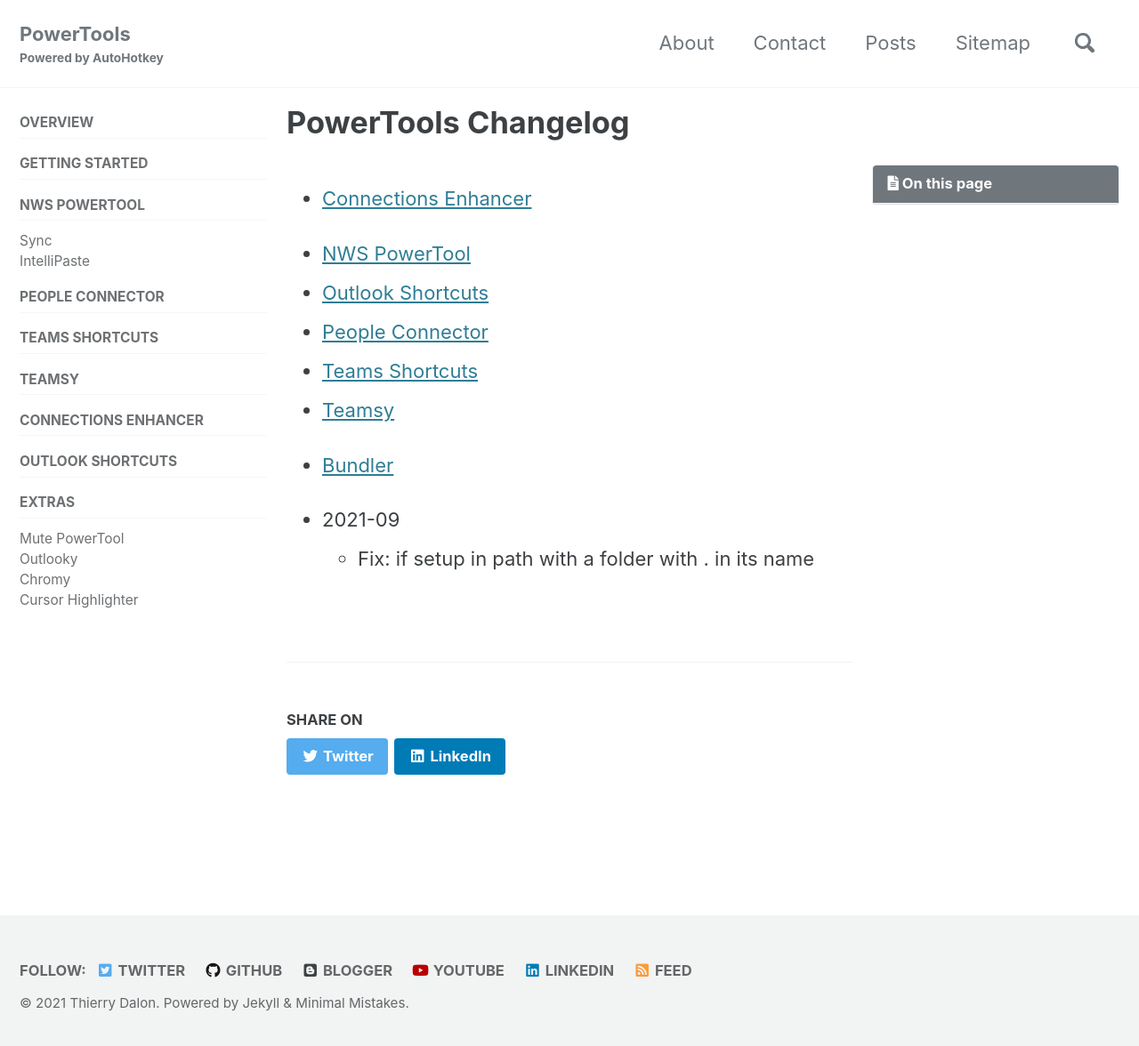
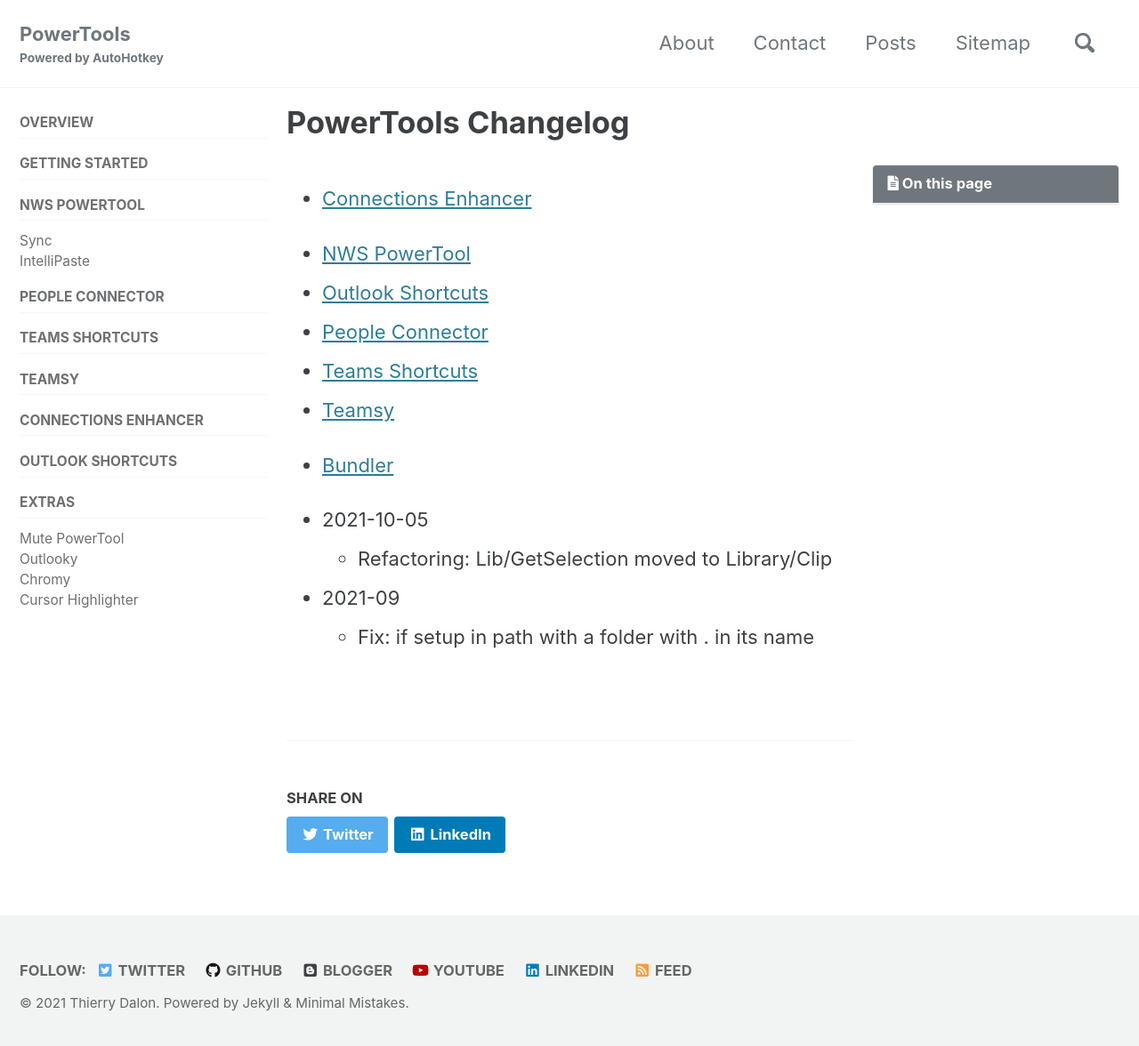
Before and after one commit to tdalon/ahk, a Jekyll site: the page built from docs/_pages/PowerTools-Changelogs.md, in a window 1280 px wide and 1184 px high. Shown: the top 1176 px of the window at 89% size. Built offline with Jekyll 4.4.1, drawn with Linux system fonts in a browser that asks for light colours; cached includes are drawn as plain includes; comment, search, counter and statistics services are not loaded.

Commit message:
fix dependencies
GetSelection/ Login

```diff
--- a/docs/_pages/PowerTools-Changelogs.md
+++ b/docs/_pages/PowerTools-Changelogs.md
@@ -18,5 +18,7 @@ excerpt: "Changelog, Release Notes for the PowerTools."
 * [Bundler](PowerTools-Bundler-Changelog)
 
 
+* 2021-10-05
+  - Refactoring: Lib/GetSelection moved to Library/Clip
 * 2021-09
   - Fix: if setup in path with a folder with . in its name
```
Also changed, not shown: 4 other files.
